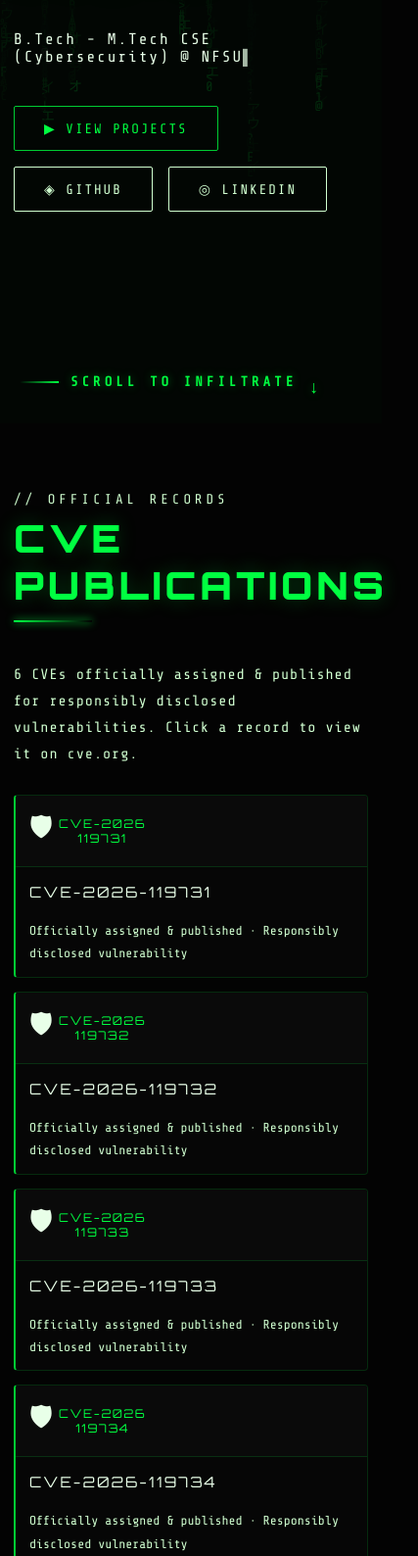
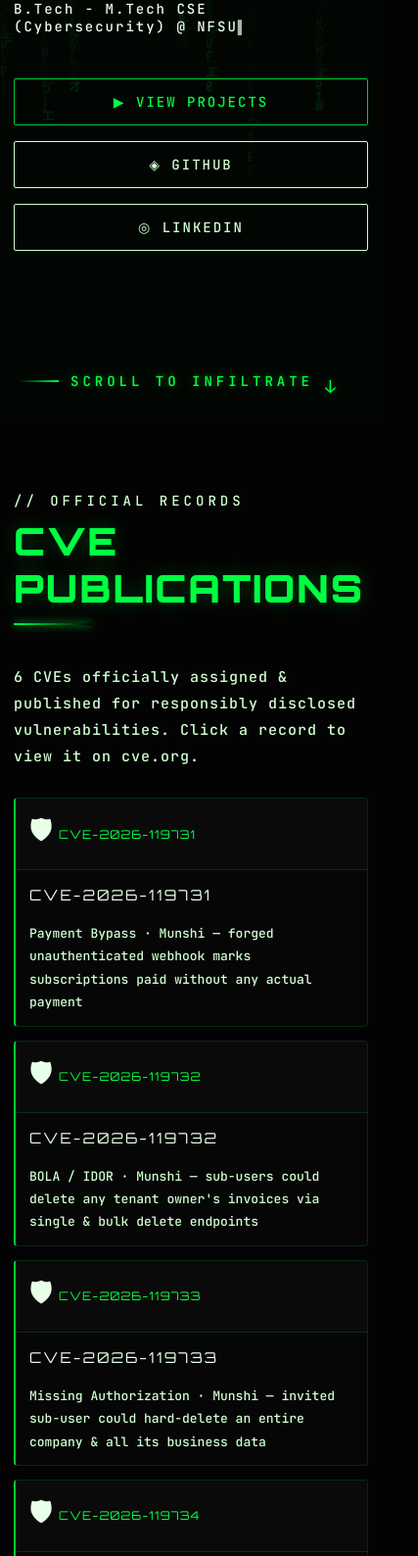
Before and after one commit to TheWildEye/vyomnagpal.in, a plain HTML site: page index.html in a window 390 px wide. Shown: the part 412-2000 px from the top of the page at 98% size, 427 px wide, since content can reach past the window. Drawn offline with nearby package versions, Linux system fonts and the light colour scheme; no server answers.

Commit message:
feat: unique CVE one-liners, fix CVE ID column wrap, ICICI featured at top of pending, JetBrains Mono fonts, mobile polish

```diff
--- a/index.html
+++ b/index.html
@@ -6,7 +6,7 @@
   <meta name="viewport" content="width=device-width, initial-scale=1.0" />
   <title>VYOM NAGPAL - Portfolio</title>
   <link rel="preconnect" href="https://fonts.googleapis.com" />
-  <link href="https://fonts.googleapis.com/css2?family=Share+Tech+Mono&family=Orbitron:wght@400;700;900&display=swap"
+  <link href="https://fonts.googleapis.com/css2?family=JetBrains+Mono:wght@400;500;600;700&family=Share+Tech+Mono&family=Orbitron:wght@400;700;900&display=swap"
     rel="stylesheet" />
   <style>
     :root {
@@ -21,7 +21,7 @@
       --text: #e8ffe8;
       --text-dim: #d0ffd0;
       --border: rgba(0, 255, 65, 0.15);
-      --mono: 'Share Tech Mono', monospace;
+      --mono: 'JetBrains Mono', 'Share Tech Mono', monospace;
       --display: 'Orbitron', sans-serif;
     }
 
@@ -39,9 +39,13 @@
 
     body {
       font-family: var(--mono);
+      font-weight: 500;
       background: var(--bg);
       color: var(--text);
       overflow-x: hidden;
+      -webkit-font-smoothing: antialiased;
+      -moz-osx-font-smoothing: grayscale;
+      text-rendering: optimizeLegibility;
     }
 
 
@@ -1209,6 +1213,28 @@
       }
     }
 
+    /* ── FONT & MOBILE POLISH ── */
+    html { -webkit-text-size-adjust: 100%; }
+    img { max-width: 100%; }
+    .boot-line { word-break: break-word; font-size: clamp(11px, 3.4vw, 14px); }
+    .t-body { overflow-wrap: break-word; }
+    @media(max-width:768px) {
+      .nav-links a { padding: 16px 24px; font-size: 14px; letter-spacing: 3px; }
+      .hero-cta .btn { flex: 1 1 auto; justify-content: center; }
+      .btn { padding: 14px 22px; }
+      .findings-stats { gap: 8px; }
+      .f-stat { font-size: 10px; padding: 5px 10px; }
+      .s-title { letter-spacing: 2px; }
+      .exp-tags, .proj-body .exp-tags { gap: 6px; }
+      .lang-dot { font-size: 12px; }
+    }
+    @media(max-width:480px) {
+      .boot-line { letter-spacing: 0; }
+      .hero-cta { flex-direction: column; width: 100%; }
+      .hero-cta .btn { width: 100%; }
+      .typewriter { font-size: 14px; min-height: 40px; }
+      .ct-line { word-break: break-word; }
+    }
     /* ── SMALL MOBILE (≤400px) ── */
     @media(max-width:400px) {
       .about-stats {
@@ -1804,11 +1830,11 @@
       <a href="https://www.cve.org/CVERecord?id=CVE-2026-119731" target="_blank" class="proj-row reveal" style="transition-delay:.02s;">
         <div class="proj-left" style="align-items:center;text-align:center;gap:6px;">
           <div style="font-size:28px;">&#128737;</div>
-          <div class="proj-name" style="font-size:12px;">CVE-2026<br>119731</div>
+          <div class="proj-name" style="font-size:12px;letter-spacing:1px;white-space:nowrap;">CVE-2026-119731</div>
         </div>
         <div class="proj-body">
           <div style="font-family:var(--display);font-size:15px;letter-spacing:2px;color:var(--text);margin-bottom:4px;">CVE-2026-119731</div>
-          <div style="color:var(--text-dim);font-size:13px;">Officially assigned &amp; published &middot; Responsibly disclosed vulnerability</div>
+          <div style="color:var(--text-dim);font-size:13px;">Payment Bypass &middot; Munshi &mdash; forged unauthenticated webhook marks subscriptions paid without any actual payment</div>
         </div>
         <div class="proj-tag-col"><span class="op-tag">CVE</span></div>
       </a>
@@ -1816,11 +1842,11 @@
       <a href="https://www.cve.org/CVERecord?id=CVE-2026-119732" target="_blank" class="proj-row reveal" style="transition-delay:.04s;">
         <div class="proj-left" style="align-items:center;text-align:center;gap:6px;">
           <div style="font-size:28px;">&#128737;</div>
-          <div class="proj-name" style="font-size:12px;">CVE-2026<br>119732</div>
+          <div class="proj-name" style="font-size:12px;letter-spacing:1px;white-space:nowrap;">CVE-2026-119732</div>
         </div>
         <div class="proj-body">
           <div style="font-family:var(--display);font-size:15px;letter-spacing:2px;color:var(--text);margin-bottom:4px;">CVE-2026-119732</div>
-          <div style="color:var(--text-dim);font-size:13px;">Officially assigned &amp; published &middot; Responsibly disclosed vulnerability</div>
+          <div style="color:var(--text-dim);font-size:13px;">BOLA / IDOR &middot; Munshi &mdash; sub-users could delete any tenant owner&#39;s invoices via single &amp; bulk delete endpoints</div>
         </div>
         <div class="proj-tag-col"><span class="op-tag">CVE</span></div>
       </a>
@@ -1828,11 +1854,11 @@
       <a href="https://www.cve.org/CVERecord?id=CVE-2026-119733" target="_blank" class="proj-row reveal" style="transition-delay:.06s;">
         <div class="proj-left" style="align-items:center;text-align:center;gap:6px;">
           <div style="font-size:28px;">&#128737;</div>
-          <div class="proj-name" style="font-size:12px;">CVE-2026<br>119733</div>
+          <div class="proj-name" style="font-size:12px;letter-spacing:1px;white-space:nowrap;">CVE-2026-119733</div>
         </div>
         <div class="proj-body">
           <div style="font-family:var(--display);font-size:15px;letter-spacing:2px;color:var(--text);margin-bottom:4px;">CVE-2026-119733</div>
-          <div style="color:var(--text-dim);font-size:13px;">Officially assigned &amp; published &middot; Responsibly disclosed vulnerability</div>
+          <div style="color:var(--text-dim);font-size:13px;">Missing Authorization &middot; Munshi &mdash; invited sub-user could hard-delete an entire company &amp; all its business data</div>
         </div>
         <div class="proj-tag-col"><span class="op-tag">CVE</span></div>
       </a>
@@ -1840,11 +1866,11 @@
       <a href="https://www.cve.org/CVERecord?id=CVE-2026-119734" target="_blank" class="proj-row reveal" style="transition-delay:.08s;">
         <div class="proj-left" style="align-items:center;text-align:center;gap:6px;">
           <div style="font-size:28px;">&#128737;</div>
-          <div class="proj-name" style="font-size:12px;">CVE-2026<br>119734</div>
+          <div class="proj-name" style="font-size:12px;letter-spacing:1px;white-space:nowrap;">CVE-2026-119734</div>
         </div>
         <div class="proj-body">
           <div style="font-family:var(--display);font-size:15px;letter-spacing:2px;color:var(--text);margin-bottom:4px;">CVE-2026-119734</div>
-          <div style="color:var(--text-dim);font-size:13px;">Officially assigned &amp; published &middot; Responsibly disclosed vulnerability</div>
+          <div style="color:var(--text-dim);font-size:13px;">BOLA / IDOR &middot; Munshi &mdash; tampered thread ID exposed other users&#39; purchase inquiries &amp; supplier quotations</div>
         </div>
         <div class="proj-tag-col"><span class="op-tag">CVE</span></div>
       </a>
@@ -1852,11 +1878,11 @@
       <a href="https://www.cve.org/CVERecord?id=CVE-2026-119735" target="_blank" class="proj-row reveal" style="transition-delay:.1s;">
         <div class="proj-left" style="align-items:center;text-align:center;gap:6px;">
           <div style="font-size:28px;">&#128737;</div>
-          <div class="proj-name" style="font-size:12px;">CVE-2026<br>119735</div>
+          <div class="proj-name" style="font-size:12px;letter-spacing:1px;white-space:nowrap;">CVE-2026-119735</div>
         </div>
         <div class="proj-body">
           <div style="font-family:var(--display);font-size:15px;letter-spacing:2px;color:var(--text);margin-bottom:4px;">CVE-2026-119735</div>
-          <div style="color:var(--text-dim);font-size:13px;">Officially assigned &amp; published &middot; Responsibly disclosed vulnerability</div>
+          <div style="color:var(--text-dim);font-size:13px;">Stored XSS &middot; Munshi &mdash; payload in purchase inquiry threads executed in every viewer&#39;s browser, re-triggering on reopen</div>
         </div>
         <div class="proj-tag-col"><span class="op-tag">CVE</span></div>
       </a>
@@ -1864,11 +1890,11 @@
       <a href="https://www.cve.org/CVERecord?id=CVE-2026-119736" target="_blank" class="proj-row reveal" style="transition-delay:.12s;">
         <div class="proj-left" style="align-items:center;text-align:center;gap:6px;">
           <div style="font-size:28px;">&#128737;</div>
-          <div class="proj-name" style="font-size:12px;">CVE-2026<br>119736</div>
+          <div class="proj-name" style="font-size:12px;letter-spacing:1px;white-space:nowrap;">CVE-2026-119736</div>
         </div>
         <div class="proj-body">
           <div style="font-family:var(--display);font-size:15px;letter-spacing:2px;color:var(--text);margin-bottom:4px;">CVE-2026-119736</div>
-          <div style="color:var(--text-dim);font-size:13px;">Officially assigned &amp; published &middot; Responsibly disclosed vulnerability</div>
+          <div style="color:var(--text-dim);font-size:13px;">Hard-coded Credentials &middot; Attendo (Android) &mdash; APK shipped production MQTT creds, exposing live attendance &amp; employee data</div>
         </div>
         <div class="proj-tag-col"><span class="op-tag">CVE</span></div>
       </a>
@@ -2002,8 +2028,15 @@
           </tr>
 
           <!-- PENDING -->
+          <tr class="featured-row">
+            <td style="text-align:center;font-family:'Inter','Segoe UI',sans-serif;font-size:14px;font-weight:600;color:var(--green);">9</td>
+            <td><div class="target-cell"><div class="t-logo"><img src="assets/icici.png" alt="ICICI Bank" onerror="this.style.display='none';this.parentNode.innerHTML='I'"></div><div><div class="t-name">ICICI Bank</div><div class="t-prog">VDP</div></div></div></td>
+            <td><div class="v-name">Responsible Disclosure in Progress</div><div class="v-sub">Details pending confirmation</div></td>
+            <td><span class="v-tag">WEB APP</span></td>
+            <td><span class="sev sev-p">PENDING</span></td>
+          </tr>
           <tr>
-            <td style="text-align:center;font-family:'Inter','Segoe UI',sans-serif;font-size:14px;font-weight:500;color:var(--text-dim);">9</td>
+            <td style="text-align:center;font-family:'Inter','Segoe UI',sans-serif;font-size:14px;font-weight:500;color:var(--text-dim);">10</td>
             <td>
               <div class="target-cell">
                 <div class="t-logo"><img src="assets/meta_PNG5.png" alt="Meta" onerror="this.style.display='none';this.parentNode.innerHTML='M'"></div>
@@ -2023,16 +2056,9 @@
             <td><span class="sev sev-p">PENDING</span></td>
           </tr>
           <tr>
-            <td style="text-align:center;font-family:'Inter','Segoe UI',sans-serif;font-size:14px;font-weight:500;color:var(--text-dim);">10</td>
+            <td style="text-align:center;font-family:'Inter','Segoe UI',sans-serif;font-size:14px;font-weight:500;color:var(--text-dim);">11</td>
             <td><div class="target-cell"><div class="t-logo"><img src="assets/foundation dark (1).png" alt="Foundation" onerror="this.style.display='none';this.parentNode.innerHTML='F'"></div><div><div class="t-name">Foundation</div><div class="t-prog">VDP</div></div></div></td>
             <td><div class="v-name">Security Misconfiguration</div></td>
-            <td><span class="v-tag">WEB APP</span></td>
-            <td><span class="sev sev-p">PENDING</span></td>
-          </tr>
-          <tr>
-            <td style="text-align:center;font-family:'Inter','Segoe UI',sans-serif;font-size:14px;font-weight:500;color:var(--text-dim);">11</td>
-            <td><div class="target-cell"><div class="t-logo"><img src="assets/icici.png" alt="ICICI Bank" onerror="this.style.display='none';this.parentNode.innerHTML='I'"></div><div><div class="t-name">ICICI Bank</div><div class="t-prog">VDP</div></div></div></td>
-            <td><div class="v-name">Responsible Disclosure in Progress</div><div class="v-sub">Details pending confirmation</div></td>
             <td><span class="v-tag">WEB APP</span></td>
             <td><span class="sev sev-p">PENDING</span></td>
           </tr>
```
